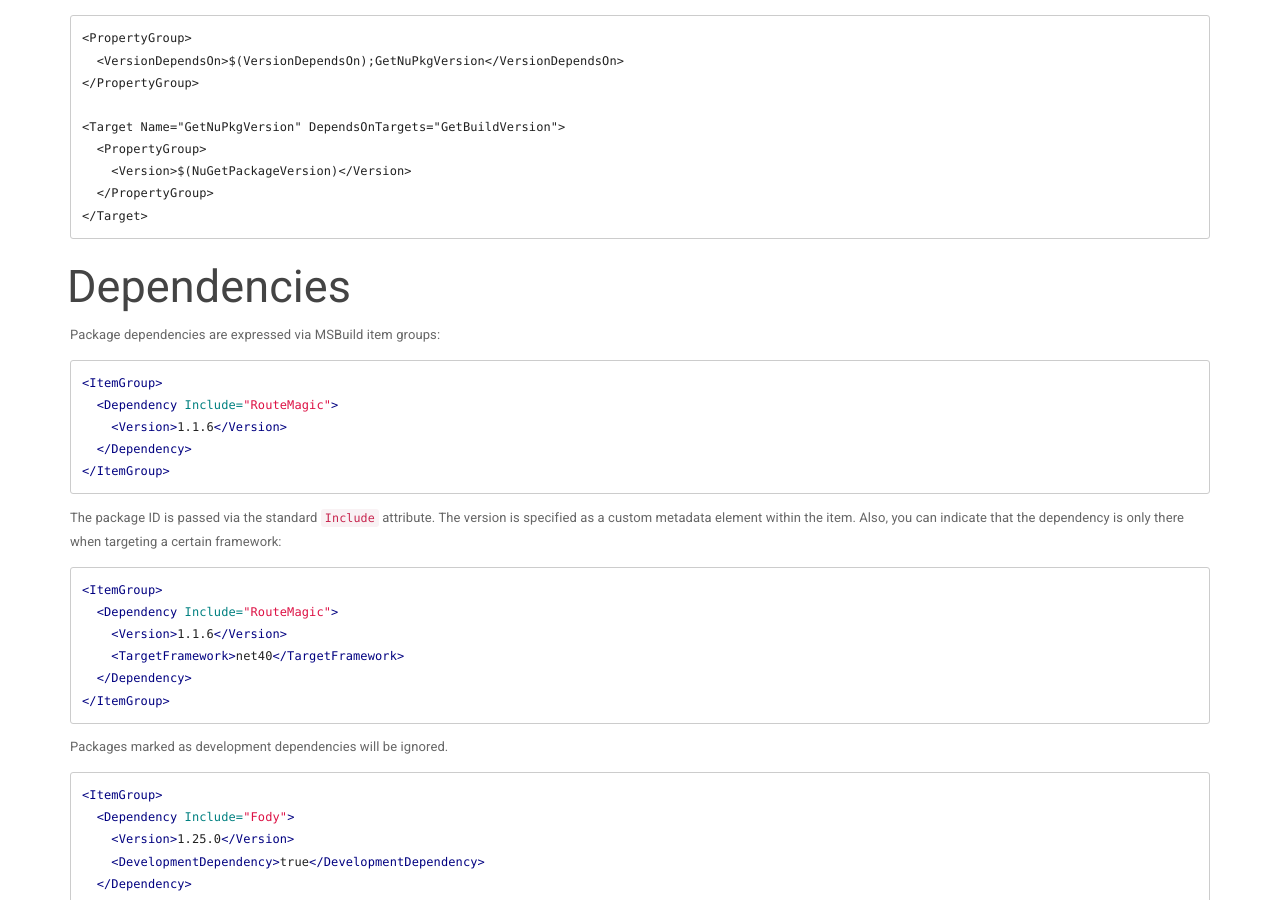
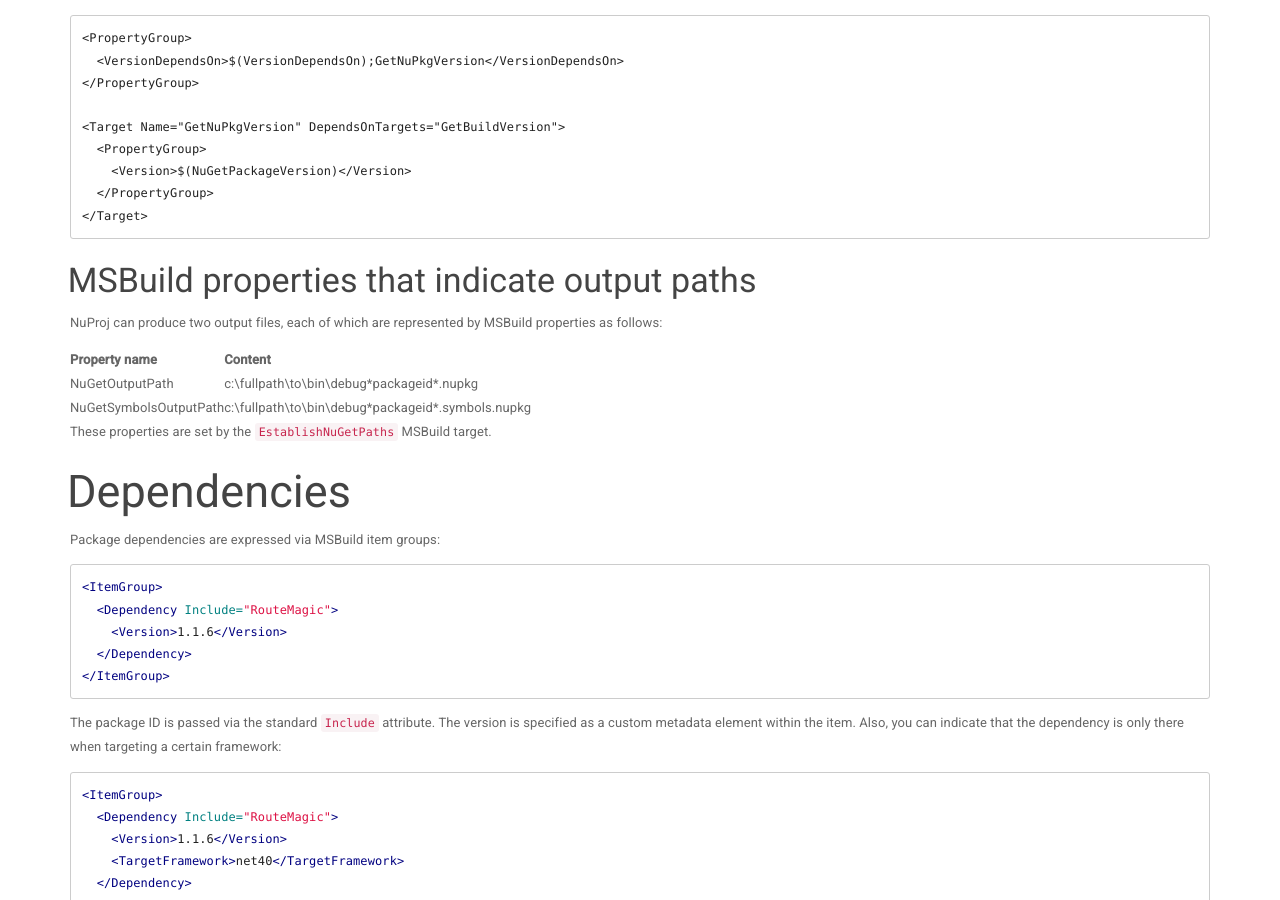
Before and after one commit to nuproj/nuproj.net, a Jekyll site: the page built from documentation.md, in a window 1280 px wide and 900 px high, scrolled down 4569 px. Built offline with Jekyll 4.4.1, drawn with Linux system fonts in a browser that asks for light colours; nearby versions of some CDN libraries; Markdown is read by kramdown in place of the engine named in the settings.

Commit message:
Describe the EstablishNuGetPaths target
Also describe the output path properties it sets

```diff
--- a/documentation.md
+++ b/documentation.md
@@ -152,6 +152,18 @@ has been set.
         <Version>$(NuGetPackageVersion)</Version>
       </PropertyGroup>
     </Target>
+
+### MSBuild properties that indicate output paths
+
+NuProj can produce two output files, each of which are represented
+by MSBuild properties as follows:
+
+| Property name          | Content                                            |
+|------------------------|----------------------------------------------------|
+| NuGetOutputPath        | c:\fullpath\to\bin\debug\*packageid*.nupkg         |
+| NuGetSymbolsOutputPath | c:\fullpath\to\bin\debug\*packageid*.symbols.nupkg |
+
+These properties are set by the `EstablishNuGetPaths` MSBuild target.
 
 ## Dependencies
 
```
